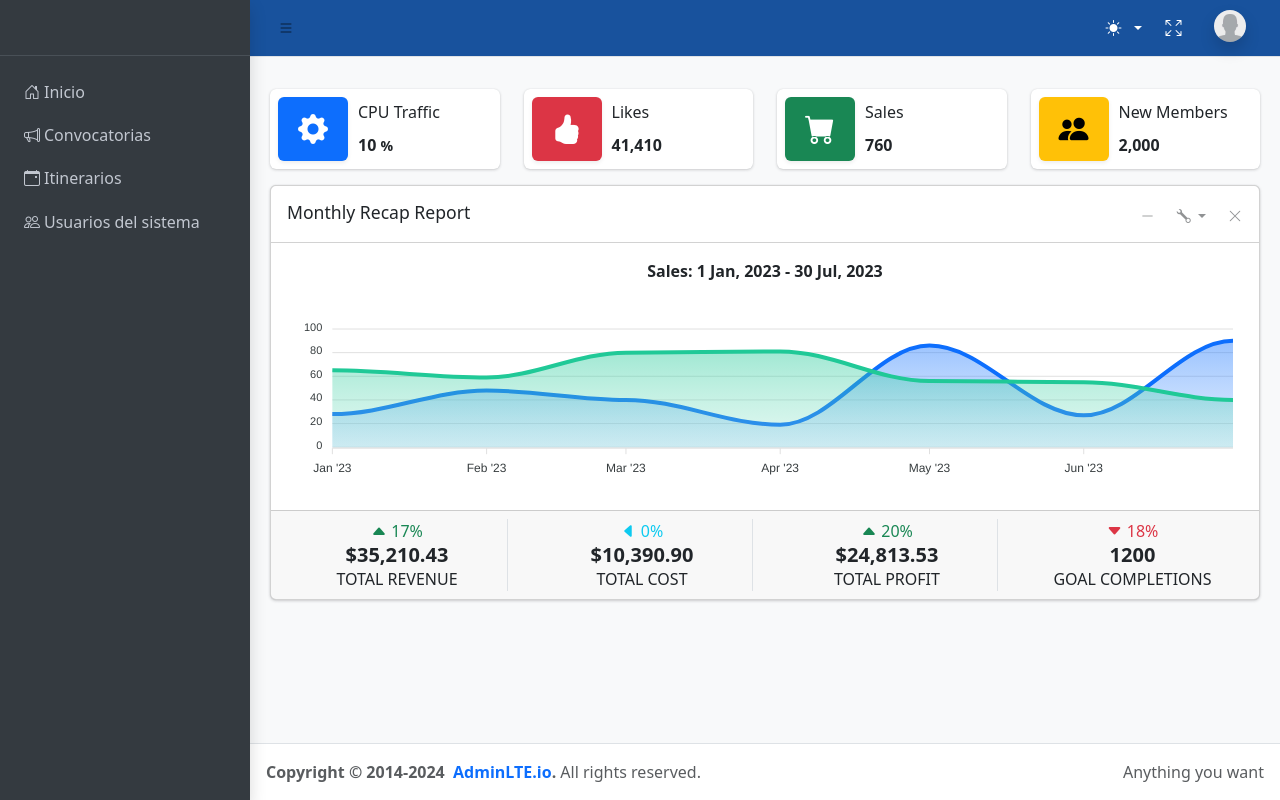
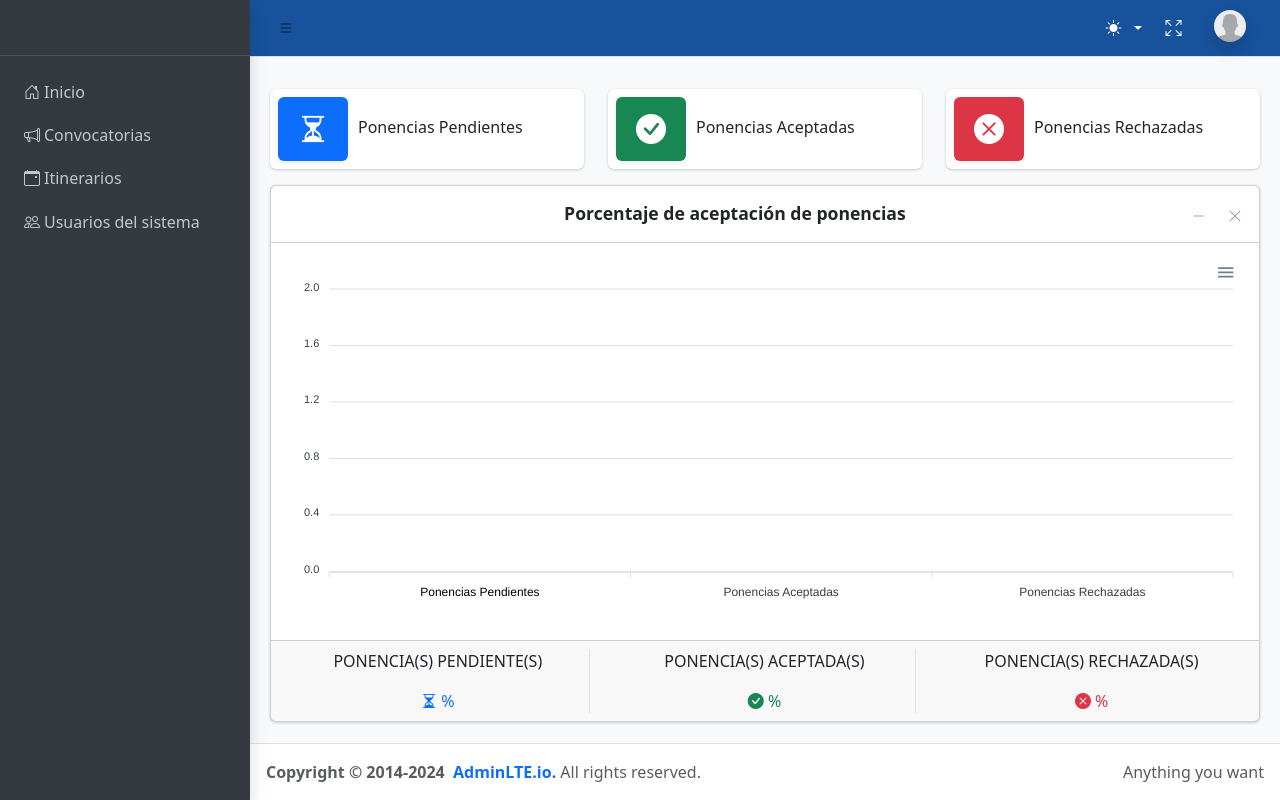
Before and after one commit to JahirCastillo/congreso, a CodeIgniter 4 app: the page made by app/Views/inicio.php in a window 1280 px wide. Run offline with PHP 8.4 and a stand-in for CodeIgniter, Linux system fonts and the light colour scheme; the template is opened without the code that fills it, so the values that code supplies are empty; some libraries are stand-ins or nearby versions.

Commit message:
dashboard para admin, muestra conteos y gráfica de aceptacion de ponencias

```diff
--- a/app/Views/inicio.php
+++ b/app/Views/inicio.php
@@ -1,154 +1,175 @@
 <?= $this->extend('template'); ?>
 <?= $this->section('content'); ?>
 <div class="row">
-    <div class="col-12 col-sm-6 col-md-3">
-        <div class="info-box"> <span class="info-box-icon text-bg-primary shadow-sm"> <i class="bi bi-gear-fill"></i>
+    <div class="col-12 col-sm-6 col-md-4">
+        <div class="info-box">
+            <span class="info-box-icon text-bg-primary shadow-sm">
+                <i class="bi bi-hourglass-split"></i>
             </span>
-            <div class="info-box-content"> <span class="info-box-text">CPU Traffic</span> <span class="info-box-number">
-                    10
-                    <small>%</small> </span> </div> <!-- /.info-box-content -->
-        </div> <!-- /.info-box -->
-    </div> <!-- /.col -->
-    <div class="col-12 col-sm-6 col-md-3">
-        <div class="info-box"> <span class="info-box-icon text-bg-danger shadow-sm"> <i
-                    class="bi bi-hand-thumbs-up-fill"></i> </span>
-            <div class="info-box-content"> <span class="info-box-text">Likes</span> <span
-                    class="info-box-number">41,410</span> </div> <!-- /.info-box-content -->
-        </div> <!-- /.info-box -->
-    </div> <!-- /.col --> <!-- fix for small devices only -->
-    <!-- <div class="clearfix hidden-md-up"></div> -->
-    <div class="col-12 col-sm-6 col-md-3">
-        <div class="info-box"> <span class="info-box-icon text-bg-success shadow-sm"> <i class="bi bi-cart-fill"></i>
+            <div class="info-box-content"> <span class="info-box-text">Ponencias Pendientes</span>
+                <span class="info-box-number">
+                    <?= $conteosPonencias['ponencias_pendientes']; ?>
+                    <small></small>
                 </span>
-            <div class="info-box-content"> <span class="info-box-text">Sales</span> <span
-                    class="info-box-number">760</span> </div> <!-- /.info-box-content -->
-        </div> <!-- /.info-box -->
-    </div> <!-- /.col -->
-    <div class="col-12 col-sm-6 col-md-3">
-        <div class="info-box"> <span class="info-box-icon text-bg-warning shadow-sm"> <i class="bi bi-people-fill"></i>
+            </div>
+        </div>
+    </div>
+    <div class="col-12 col-sm-6 col-md-4">
+        <div class="info-box">
+            <span class="info-box-icon text-bg-success shadow-sm">
+                <i class="bi bi-check-circle-fill"></i>
             </span>
-            <div class="info-box-content"> <span class="info-box-text">New Members</span> <span
-                    class="info-box-number">2,000</span> </div> <!-- /.info-box-content -->
-        </div> <!-- /.info-box -->
-    </div> <!-- /.col -->
-</div> <!-- /.row --> <!--begin::Row-->
+            <div class="info-box-content">
+                <span class="info-box-text">Ponencias Aceptadas</span>
+                <span class="info-box-number">
+                    <?= $conteosPonencias['ponencias_aceptadas']; ?>
+                    <small></small>
+                </span>
+            </div>
+        </div>
+    </div>
+    <div class="col-12 col-sm-6 col-md-4">
+        <div class="info-box">
+            <span class="info-box-icon text-bg-danger shadow-sm">
+                <i class="bi bi-x-circle-fill"></i>
+            </span>
+            <div class="info-box-content">
+                <span class="info-box-text">Ponencias Rechazadas</span>
+                <span class="info-box-number">
+                    <?= $conteosPonencias['ponencias_rechazadas']; ?>
+                    <small></small>
+                </span>
+            </div>
+        </div>
+    </div>
+</div>
 <div class="row">
     <div class="col-md-12">
         <div class="card mb-4">
-            <div class="card-header">
-                <h5 class="card-title">Monthly Recap Report</h5>
-                <div class="card-tools"> <button type="button" class="btn btn-tool" data-lte-toggle="card-collapse"> <i
-                            data-lte-icon="expand" class="bi bi-plus-lg"></i> <i data-lte-icon="collapse"
-                            class="bi bi-dash-lg"></i> </button>
-                    <div class="btn-group"> <button type="button" class="btn btn-tool dropdown-toggle"
-                            data-bs-toggle="dropdown"> <i class="bi bi-wrench"></i> </button>
-                        <div class="dropdown-menu dropdown-menu-end" role="menu"> <a href="#"
-                                class="dropdown-item">Action</a> <a href="#" class="dropdown-item">Another action</a> <a
-                                href="#" class="dropdown-item">
-                                Something else here
-                            </a> <a class="dropdown-divider"></a> <a href="#" class="dropdown-item">Separated link</a>
+            <div class="card-header d-flex justify-content-between align-items-center">
+                <h5 class="card-title mx-auto">
+                    <strong>Porcentaje de aceptación de ponencias</strong>
+                </h5>
+                <div class="card-tools">
+                    <button type="button" class="btn btn-tool" data-lte-toggle="card-collapse">
+                        <i data-lte-icon="expand" class="bi bi-plus-lg"></i>
+                        <i data-lte-icon="collapse" class="bi bi-dash-lg"></i>
+                    </button>
+                    <button type="button" class="btn btn-tool" data-lte-toggle="card-remove">
+                        <i class="bi bi-x-lg"></i>
+                    </button>
                 </div>
-                    </div> <button type="button" class="btn btn-tool" data-lte-toggle="card-remove">
-                        <i class="bi bi-x-lg"></i> </button>
             </div>
-            </div> <!-- /.card-header -->
-            <div class="card-body"> <!--begin::Row-->
+
+            <div class="card-body">
                 <div class="row">
                     <div class="col-md-12">
-                        <p class="text-center"> <strong>Sales: 1 Jan, 2023 - 30 Jul, 2023</strong>
-                        </p>
                         <div id="sales-chart"></div>
-                    </div> <!-- /.col -->
+                    </div>
 
-                </div> <!--end::Row-->
-            </div> <!-- ./card-body -->
-            <div class="card-footer"> <!--begin::Row-->
-                <div class="row">
-                    <div class="col-md-3 col-6">
-                        <div class="text-center border-end"> <span class="text-success"> <i
-                                    class="bi bi-caret-up-fill"></i> 17%
-                            </span>
-                            <h5 class="fw-bold mb-0">$35,210.43</h5> <span class="text-uppercase">TOTAL REVENUE</span>
-                        </div>
-                    </div> <!-- /.col -->
-                    <div class="col-md-3 col-6">
-                        <div class="text-center border-end"> <span class="text-info"> <i
-                                    class="bi bi-caret-left-fill"></i> 0%
-                            </span>
-                            <h5 class="fw-bold mb-0">$10,390.90</h5> <span class="text-uppercase">TOTAL COST</span>
-                        </div>
-                    </div> <!-- /.col -->
-                    <div class="col-md-3 col-6">
-                        <div class="text-center border-end"> <span class="text-success"> <i
-                                    class="bi bi-caret-up-fill"></i> 20%
-                            </span>
-                            <h5 class="fw-bold mb-0">$24,813.53</h5> <span class="text-uppercase">TOTAL PROFIT</span>
-                        </div>
-                    </div> <!-- /.col -->
-                    <div class="col-md-3 col-6">
-                        <div class="text-center"> <span class="text-danger"> <i class="bi bi-caret-down-fill"></i> 18%
-                            </span>
-                            <h5 class="fw-bold mb-0">1200</h5> <span class="text-uppercase">GOAL
-                                COMPLETIONS</span>
                 </div>
             </div>
-                </div> <!--end::Row-->
-            </div> <!-- /.card-footer -->
-        </div> <!-- /.card -->
-    </div> <!-- /.col -->
+            <div class="card-footer">
+                <div class="row">
+                    <div class="col-md-4 col-6">
+                        <div class="text-center border-end">
+                            <h5 class="fw-bold mb-0"> <?php echo $conteosPonencias['ponencias_pendientes']; ?></h5>
+                            <span class="text-uppercase">Ponencia(s) pendiente(s)</span>
+                            <div class="mt-3">
+                                <span class="text-info mt-3">
+                                    <i class="bi bi-hourglass-split"></i>
+                                    <?php echo $conteosPonencias['porcentaje_pendientes'] ?>%
+                                </span>
+                            </div>
+                        </div>
+                    </div>
+                    <div class="col-md-4 col-6">
+                        <div class="text-center border-end">
+                            <h5 class="fw-bold mb-0"> <?php echo $conteosPonencias['ponencias_aceptadas']; ?></h5>
+                            <span class="text-uppercase">Ponencia(s) aceptada(s)</span>
+                            <div class="mt-3">
+                                <span class="text-success">
+                                    <i class="bi bi-check-circle-fill"></i>
+                                    <?php echo $conteosPonencias['porcentaje_aceptadas']; ?>%
+                                </span>
+                            </div>
+                        </div>
+                    </div>
+                    <div class="col-md-4 col-6">
+                        <div class="text-center">
+                            <h5 class="fw-bold mb-0"><?php echo $conteosPonencias['ponencias_rechazadas']; ?></h5>
+                            <span class="text-uppercase">Ponencia(s) rechazada(s)</span>
+                            <div class="mt-3">
+                                <span class="text-danger">
+                                    <i class="bi bi-x-circle-fill"></i>
+                                    <?php echo $conteosPonencias['porcentaje_rechazadas']; ?>%
+                                </span>
+                            </div>
+                        </div>
+                    </div>
+                </div>
+            </div>
+        </div>
+    </div>
 </div>
 <script>
-
-    const sales_chart_options = {
-        series: [{
-            name: "Digital Goods",
-            data: [28, 48, 40, 19, 86, 27, 90],
-        },
+    $.getJSON("<?= base_url('js/apex_es.json') ?>", function (data) {
+        var idiomaEspaniol = data
+        var options = {
+            series: [
                 {
-            name: "Electronics",
-            data: [65, 59, 80, 81, 56, 55, 40],
-        },
+                    data: [0<?php echo $conteosPonencias['ponencias_pendientes']; ?>, 0<?php echo $conteosPonencias['ponencias_aceptadas']; ?>, 0<?php echo $conteosPonencias['ponencias_rechazadas']; ?>]
+                }
             ],
             chart: {
-            height: 180,
-            type: "area",
-            toolbar: {
-                show: false,
+                height: 350,
+                type: 'bar',
+                locales: [idiomaEspaniol],
+                defaultLocale: 'es',
+                events: {
+                    click: function (chart, w, e) {
+                        // console.log(chart, w, e)
+                    }
+                }
             },
+            colors: ['#0d6efd', '#28a745', '#dc3545'],
+            plotOptions: {
+                bar: {
+                    columnWidth: '20%',
+                    distributed: true,
+                }
+            },
+            dataLabels: {
+                enabled: false
             },
             legend: {
-            show: false,
-        },
-        colors: ["#0d6efd", "#20c997"],
-        dataLabels: {
-            enabled: false,
-        },
-        stroke: {
-            curve: "smooth",
+                show: false
             },
             xaxis: {
-            type: "datetime",
                 categories: [
-                "2023-01-01",
-                "2023-02-01",
-                "2023-03-01",
-                "2023-04-01",
-                "2023-05-01",
-                "2023-06-01",
-                "2023-07-01",
+                    'Ponencias Pendientes',
+                    'Ponencias Aceptadas',
+                    'Ponencias Rechazadas'
                 ],
-        },
-        tooltip: {
-            x: {
-                format: "MMMM yyyy",
-            },
-        },
+                labels: {
+                    style: {
+                        colors: ['#000'],
+                        fontSize: '12px'
+                    }
+                }
+            }
         };
 
-    const sales_chart = new ApexCharts(
+        const graficaConteos = new ApexCharts(
             document.querySelector("#sales-chart"),
-        sales_chart_options,
+            options,
         );
-    sales_chart.render();
+        graficaConteos.render();
+    });
 </script>
+<style>
+    .text-info {
+        color: #0d6efd !important;
+    }
+</style>
 <?= $this->endSection() ?>
```
Also changed, not shown: app/Controllers/Inicio.php (+5 -4 lines), app/Models/PonenciasModel.php (+14 -0 lines). Lines whose indentation alone changed are shown as unchanged.
